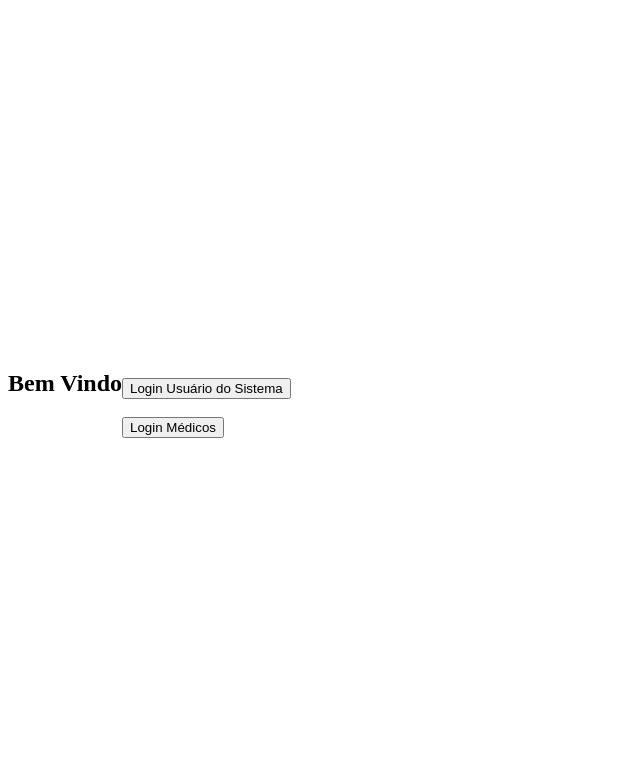
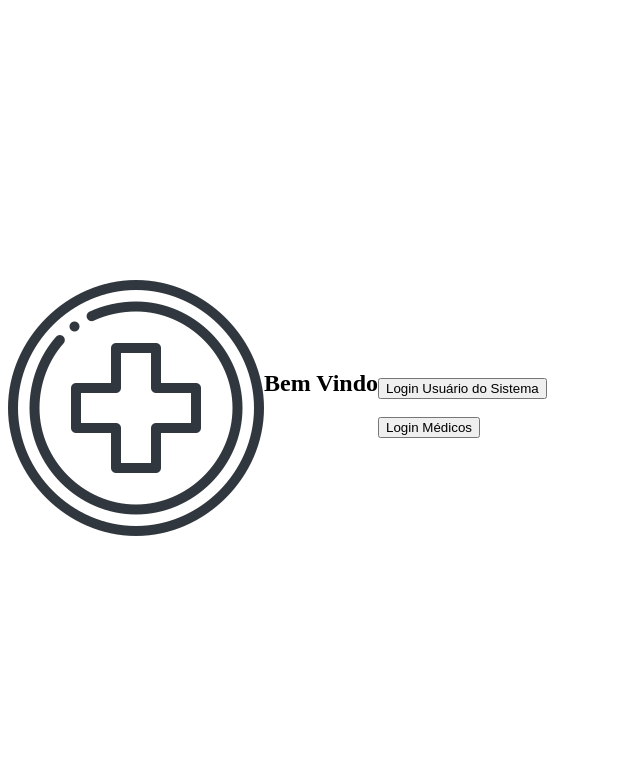
Before and after one commit to aloefflerj/prontuario-eletronico, a PHP site: the page made by source/assets/views/web/home.php in a window 1280 px wide. Shown: the top 776 px of the page, without its empty margins (0-640 px from the left). Run offline with PHP 8.4, Linux system fonts and the light colour scheme; the template is opened without the code that fills it, so the values that code supplies are empty.

Commit message:
logo errado

```diff
--- a/index.php
+++ b/index.php
@@ -1,8 +1,6 @@
 <?php
 ob_start();
 session_start();
-
-
 require __DIR__ . "/vendor/autoload.php";
 
 use CoffeeCode\Router\Router;
--- a/source/assets/views/web/home.php
+++ b/source/assets/views/web/home.php
@@ -1,6 +1,7 @@
-<?php $v->layout("_bootstrap") ?>
+<?php $v->layout("_bootstrap");  ?>
 
 <div id = "corpo" class="jumbotron vertical-center">
+    <div class="row"><img class="align-middle" src="source\assets\img\icon-2.png" alt=""></div>
     <div class="row" style="margin-bottom:50px;">
         <h2 id="h2" class="container-fluid align-middle col-md-4 display-4 text-center">Bem Vindo</h2>
     </div>
```
Also changed, not shown: source/assets/img/icon-2.png (added).
